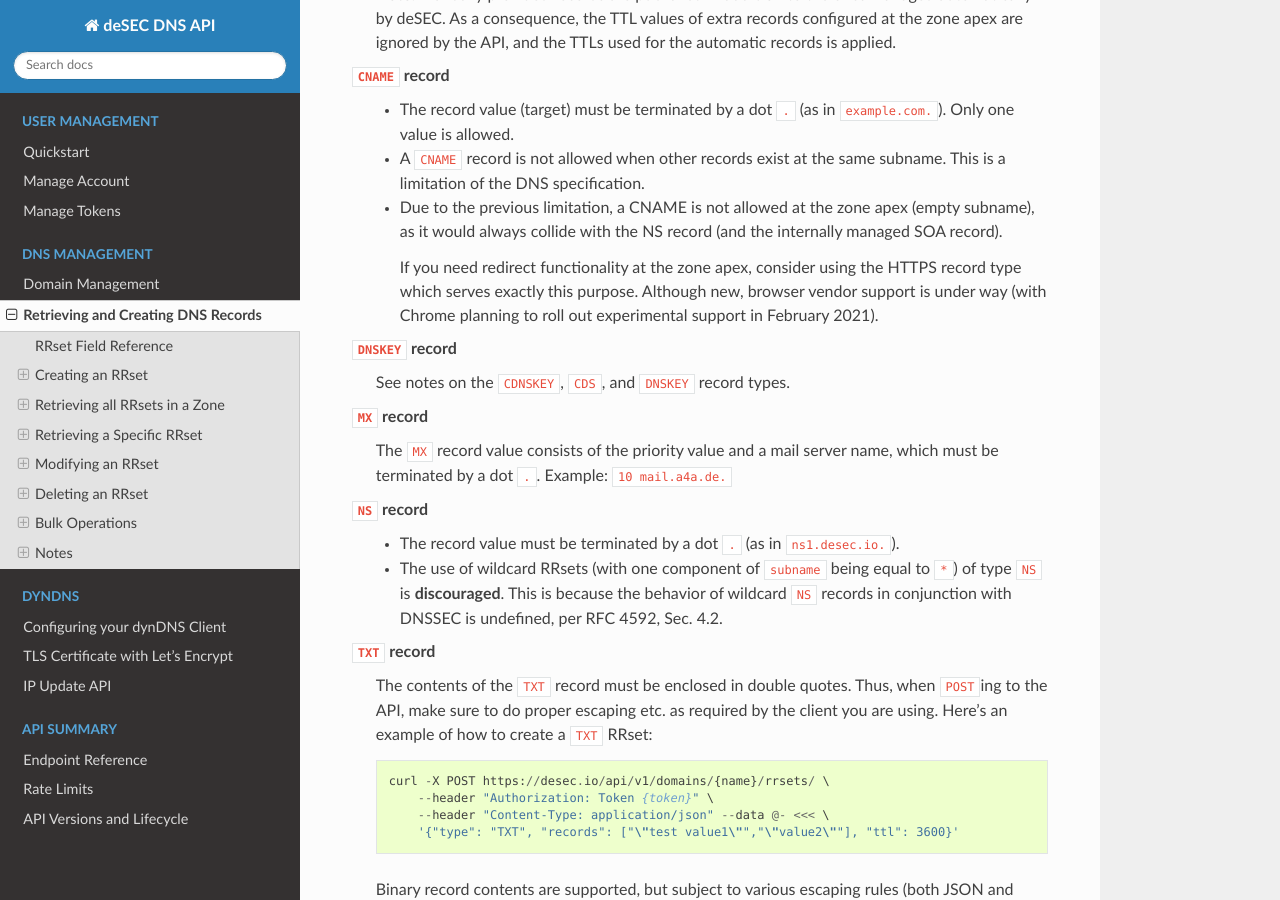
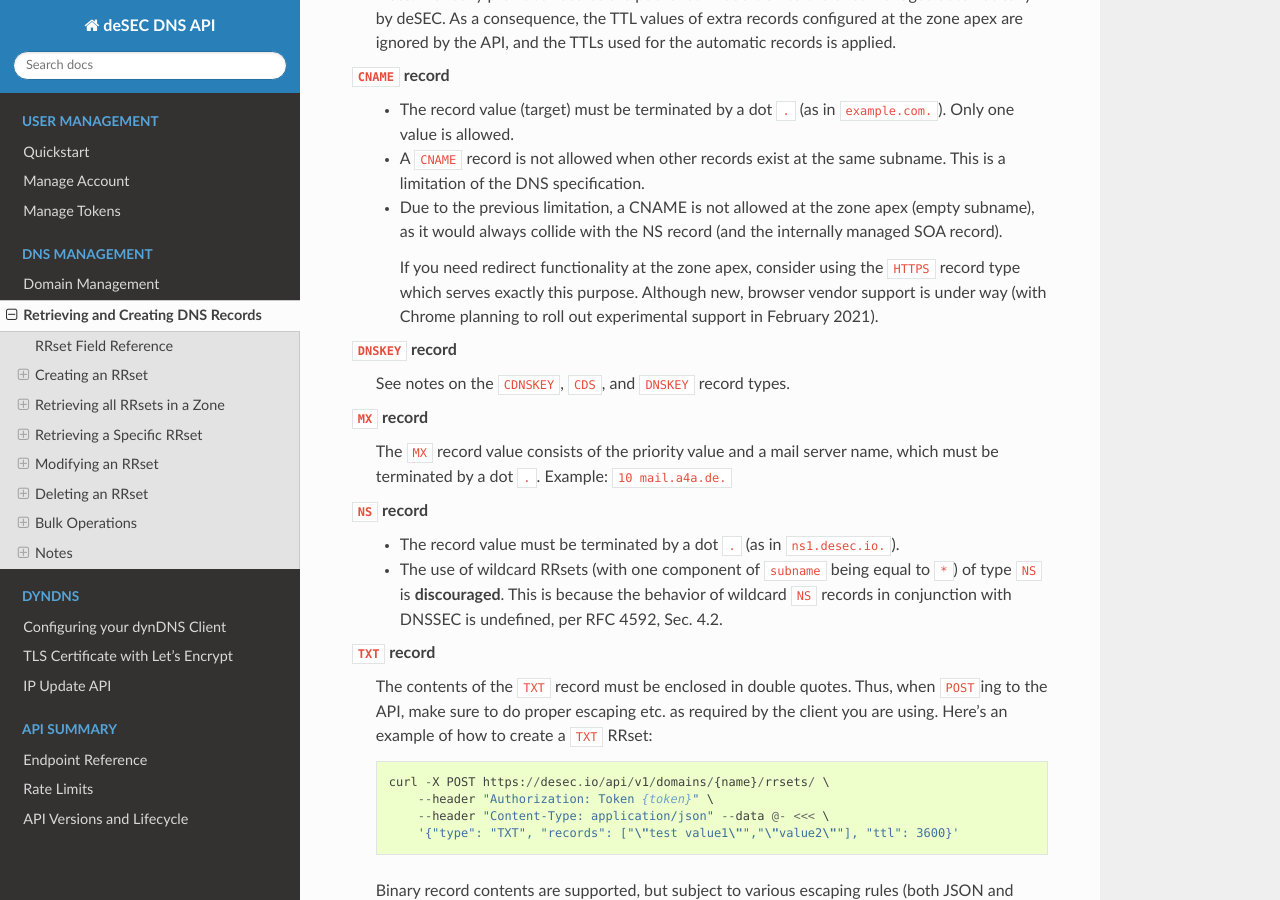
Before and after one commit to desec-io/desec-stack, a Sphinx documentation site: the page built from docs/dns/rrsets.rst, in a window 1280 px wide and 900 px high, scrolled down 11539 px. Built offline with Sphinx 7.4.7 and the Read the Docs theme 2.0.0, drawn with Linux system fonts in a browser that asks for light colours.

Commit message:
fix(docs): typo

```diff
--- a/docs/dns/rrsets.rst
+++ b/docs/dns/rrsets.rst
@@ -608,7 +608,7 @@ Record types with priority field
       internally managed SOA record).
 
       If you need redirect functionality at the zone apex, consider using the
-      HTTPS record type which serves exactly this purpose. Although new,
+      ``HTTPS`` record type which serves exactly this purpose. Although new,
       browser vendor support is under way (with Chrome planning to roll out
       experimental support in February 2021).
 
```
